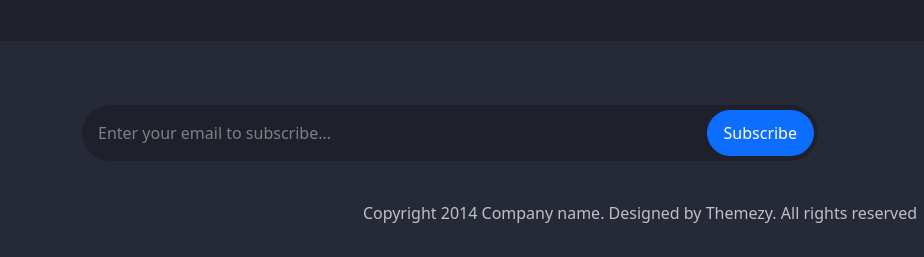
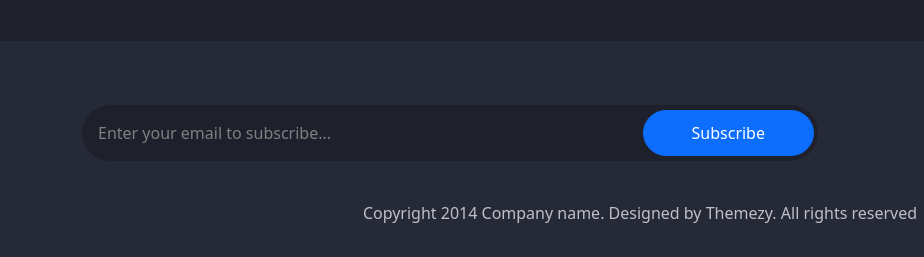
Before and after one commit to mosalman8785/weatherApp, a plain HTML site: page index.html in a window 1280 px wide. Shown: the part 815-1072 px from the top of the page, 0-924 px from the left. Drawn offline with Linux system fonts and the light colour scheme.

Commit message:
"third commit"

```diff
--- a/index.html
+++ b/index.html
@@ -68,7 +68,7 @@
                 <div class="inputDivSearch pt-3">
                     <div class="input-group mt-5 ">
                         <input type="text" class="form-control rounded-5 position-relative p-3 inputSearch text-white z-0" id="WeatherSearch"  placeholder="Find your location..." aria-label="Recipient's username" aria-describedby="button-addon2">
-                        <button class="btn btn-primary  rounded-5 position-absolute pe-5 ps-5 z-4   " type="button">Find</button>
+                        <button class="btn btn-primary  rounded-5 position-absolute pe-5 ps-5  z-4   " type="button">Find</button>
                       </div>
                 </div>
             </div>
@@ -178,7 +178,7 @@
                 <div class="inputDivSearch pt-3">
                     <div class="input-group mt-5 ">
                         <input type="text" class="form-control rounded-5 position-relative p-3 inputSearch text-white z-0" placeholder="Enter your email to subscribe..." aria-label="Recipient's username" aria-describedby="button-addon2">
-                        <button class="btn btn-primary  rounded-5 position-absolute pe-3 ps-3 z-4    " type="button">Subscribe</button>
+                        <button class="btn btn-primary  rounded-5 position-absolute pe-lg-5 ps-lg-5 pe-sm-4 ps-sm-4 z-4    " type="button">Subscribe</button>
                       </div>
                 </div>
             </div>
```
Also changed, not shown: contactIndex.html (+1 -1 lines).
